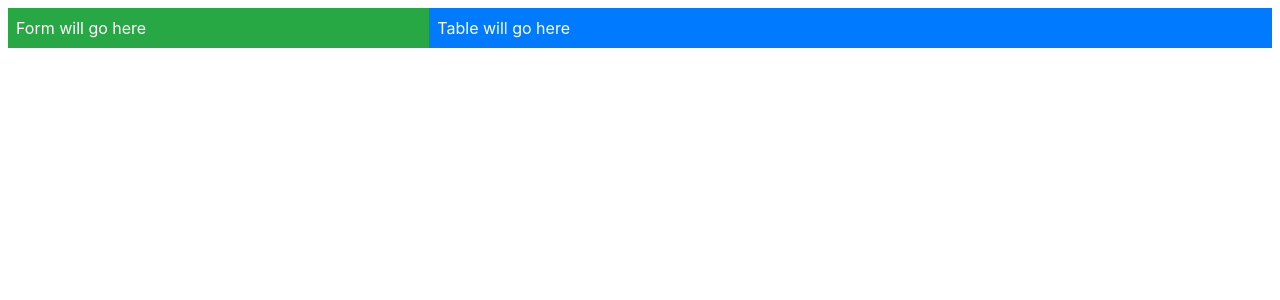
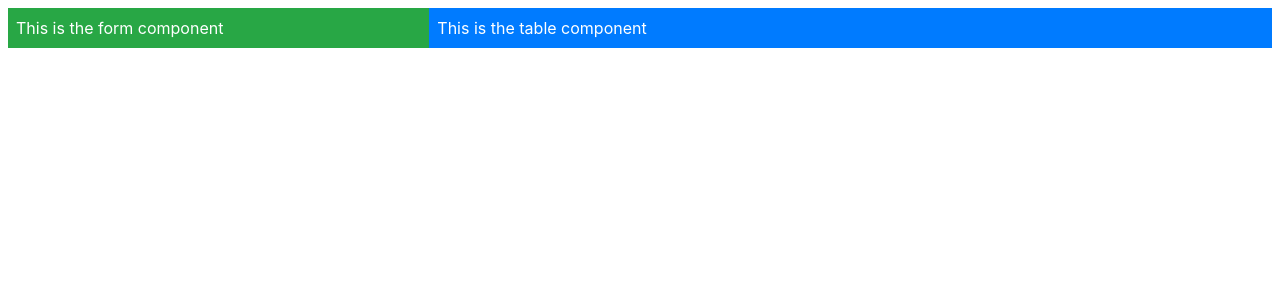
Before and after one commit to rene-copaga/example, an Angular app: page / in a window 1280 px wide. Shown: the top 300 px of the page. Built offline with nearby package versions, Linux system fonts and the light colour scheme.

Commit message:
Creating New Components

```diff
--- a/src/app/app.module.ts
+++ b/src/app/app.module.ts
@@ -8,6 +8,8 @@
 import { PaIteratorDirective } from './iterator.directive';
 import { PaCellColor } from './cellColor.directive';
 import { PaCellColorSwitcher } from './cellColorSwitcher.directive';
+import { ProductTableComponent } from './productTable.component';
+import { ProductFormComponent } from './productForm.component';
 
 @NgModule({
   declarations: [
@@ -17,7 +19,9 @@
     PaStructureDirective,
     PaIteratorDirective,
     PaCellColor,
-    PaCellColorSwitcher
+    PaCellColorSwitcher,
+    ProductTableComponent,
+    ProductFormComponent
   ],
   imports: [
     BrowserModule,
--- /dev/null
+++ b/src/app/productForm.component.ts
@@ -0,0 +1,9 @@
+import { Component } from "@angular/core";
+
+@Component({
+    selector: "paProductForm",
+    template: "<div>This is the form component</div>"
+})
+export class ProductFormComponent {
+
+}
--- /dev/null
+++ b/src/app/productTable.component.ts
@@ -0,0 +1,9 @@
+import { Component } from "@angular/core";
+
+@Component({
+    selector: "paProductTable",
+    template: "<div>This is the table component</div>"
+})
+export class ProductTableComponent {
+
+}
--- a/src/app/template.html
+++ b/src/app/template.html
@@ -1,8 +1,8 @@
 <div class="row text-white m-2">
     <div class="col-4 p-2 bg-success">
-        Form will go here
+        <paProductForm></paProductForm>
     </div>
     <div class="col-8 p-2 bg-primary">
-        Table will go here
+        <paProductTable></paProductTable>
     </div>
 </div>
```
